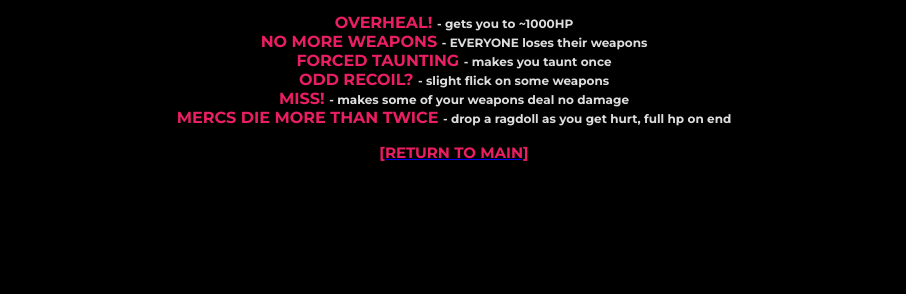
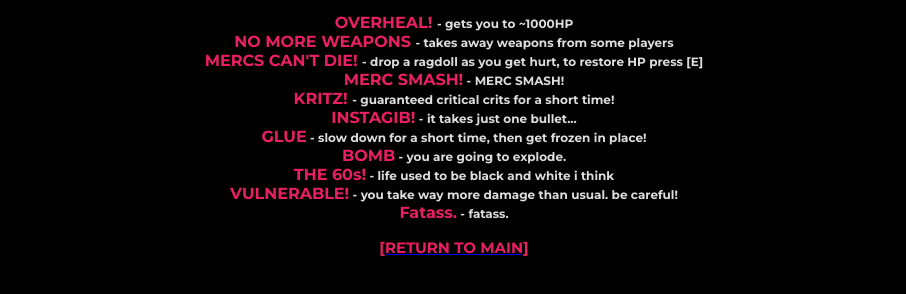
Before and after one commit to ToxxyTheTrash/RLR-OFResources, a plain HTML site: page motd/rtd.html in a window 1280 px wide. Shown: the part 458-752 px from the top of the page, without its empty margins (186-1092 px from the left). Drawn offline with Linux system fonts and the light colour scheme.

Commit message:
added more info for rtd perks as it was really outdated

```diff
--- a/motd/rtd.html
+++ b/motd/rtd.html
@@ -31,24 +31,43 @@
 					~1000HP</span></span></strong></span><br />
 	<span style="font-size:16px"><strong><span style="color:#e91e63"><span style="font-family:Montserrat">NO MORE WEAPONS
 				</span></span></strong></span><span style="font-size:12px"><strong><span style="color:#dddddd"><span
-					style="font-family:Montserrat"><span style="text-align:center">- </span>EVERYONE loses their
-					weapons</span></span></strong></span><br />
-	<span style="font-size:16px"><strong><span style="color:#e91e63"><span style="font-family:Montserrat">FORCED TAUNTING
-				</span></span></strong></span><span style="font-size:12px"><strong><span style="color:#dddddd"><span
-					style="font-family:Montserrat">- makes you taunt once</span></span></strong></span><br />
-	<span style="font-size:16px"><strong><span style="color:#e91e63"><span style="font-family:Montserrat">ODD RECOIL?
-				</span></span></strong></span><span style="text-align:center"><span style="font-size:12px"><strong><span
-					style="color:#dddddd"><span style="font-family:Montserrat">- slight flick on some
-						weapons</span></span></strong></span></span><br />
-	<span style="font-size:16px"><strong><span style="color:#e91e63"><span style="font-family:Montserrat">MISS!
-				</span></span></strong></span><span style="text-align:center"><span style="font-size:12px"><strong><span
-					style="color:#dddddd"><span style="font-family:Montserrat">- makes some of your weapons deal no
-						damage</span></span></strong></span></span><br />
-	<span style="font-size:16px"><strong><span style="text-align:center"><span style="color:#e91e63"><span
-						style="font-family:Montserrat">MERCS DIE MORE THAN TWICE </span></span></span></strong></span><span
-		style="text-align:center"><span style="font-size:12px"><strong><span style="color:#dddddd"><span
-						style="font-family:Montserrat">- drop a ragdoll as you get hurt, full hp on
-						end</span></span></strong></span></span>
+					style="font-family:Montserrat">- takes away weapons from some players</span></span></strong></span><br />
+	<span style="font-size:16px"><strong><span style="color:#e91e63"><span style="font-family:Montserrat">MERCS CAN&#39;T
+					DIE!&nbsp;</span></span></strong></span><span style="font-size:12px"><strong><span style="color:#dddddd"><span
+					style="font-family:Montserrat">- drop a ragdoll as you get hurt, to restore HP press
+					[E]</span></span></strong></span><br />
+	<span style="text-align:center"><span style="font-size:16px"><strong><span style="color:#e91e63"><span
+						style="font-family:Montserrat">MERC SMASH!</span></span></strong></span></span><span
+		style="font-size:12px"><strong><span style="color:#dddddd"><span style="font-family:Montserrat"> - MERC
+					SMASH!</span></span></strong></span><br />
+	<span style="text-align:center"><span style="font-size:16px"><strong><span style="color:#e91e63"><span
+						style="font-family:Montserrat">KRITZ! </span></span></strong></span></span><span
+		style="font-size:12px"><strong><span style="color:#dddddd"><span style="font-family:Montserrat">- guaranteed
+					critical crits for a short time!</span></span></strong></span><br />
+	<span style="text-align:center"><span style="font-size:16px"><strong><span style="color:#e91e63"><span
+						style="font-family:Montserrat">INSTAGIB!</span></span></strong></span></span><span
+		style="font-size:12px"><strong><span style="color:#dddddd"><span style="font-family:Montserrat"> - it takes just one
+					bullet...</span></span></strong></span><br />
+	<span style="text-align:center"><span style="font-size:16px"><strong><span style="color:#e91e63"><span
+						style="font-family:Montserrat">GLUE</span></span></strong></span></span><span
+		style="font-size:12px"><strong><span style="color:#dddddd"><span style="font-family:Montserrat"> - slow down for a
+					short time, then get frozen in place!</span></span></strong></span><br />
+	<span style="text-align:center"><span style="font-size:16px"><strong><span style="color:#e91e63"><span
+						style="font-family:Montserrat">BOMB</span></span></strong></span></span><span
+		style="font-size:12px"><strong><span style="color:#dddddd"><span style="font-family:Montserrat"> - you are going to
+					explode.</span></span></strong></span><br />
+	<span style="text-align:center"><span style="font-size:16px"><strong><span style="color:#e91e63"><span
+						style="font-family:Montserrat">THE 60s!</span></span></strong></span></span><span
+		style="font-size:12px"><strong><span style="color:#dddddd"><span style="font-family:Montserrat"> - life used to be
+					black and white i think</span></span></strong></span><br />
+	<span style="text-align:center"><span style="font-size:16px"><strong><span style="color:#e91e63"><span
+						style="font-family:Montserrat">VULNERABLE!</span></span></strong></span></span><span
+		style="font-size:12px"><strong><span style="color:#dddddd"><span style="font-family:Montserrat"> - you take way more
+					damage than usual. be careful!</span></span></strong></span><br />
+	<span style="text-align:center"><span style="font-size:16px"><strong><span style="color:#e91e63"><span
+						style="font-family:Montserrat">Fatass.</span></span></strong></span></span><span
+		style="font-size:12px"><strong><span style="color:#dddddd"><span style="font-family:Montserrat"> -
+					fatass.</span></span></strong></span>
 </p>
 
 
```
